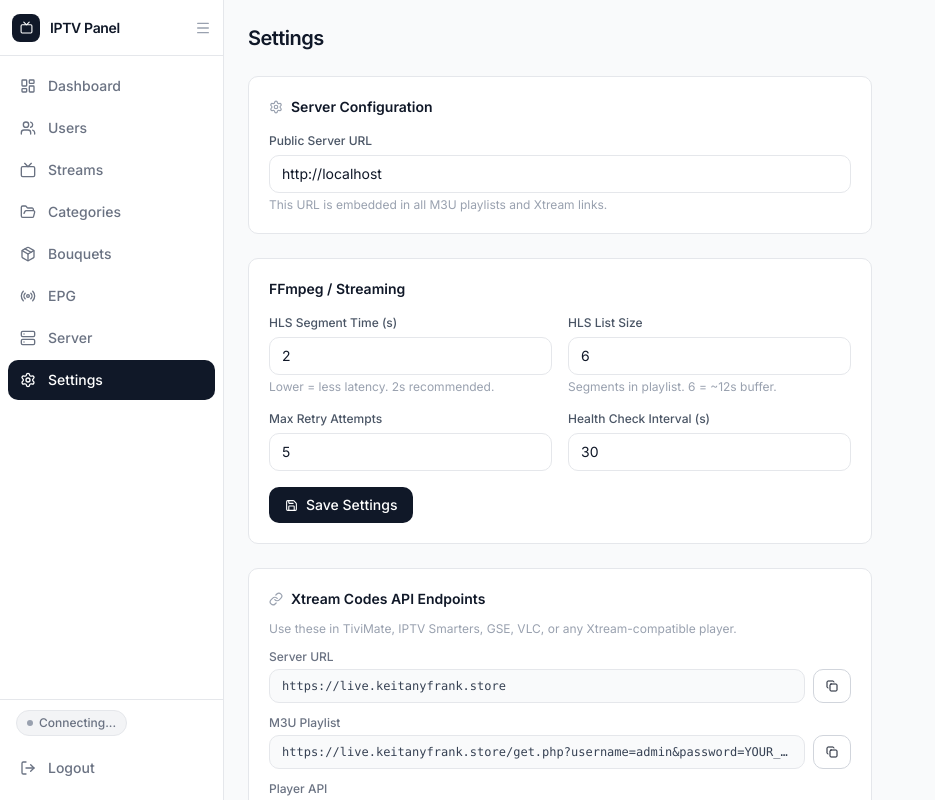
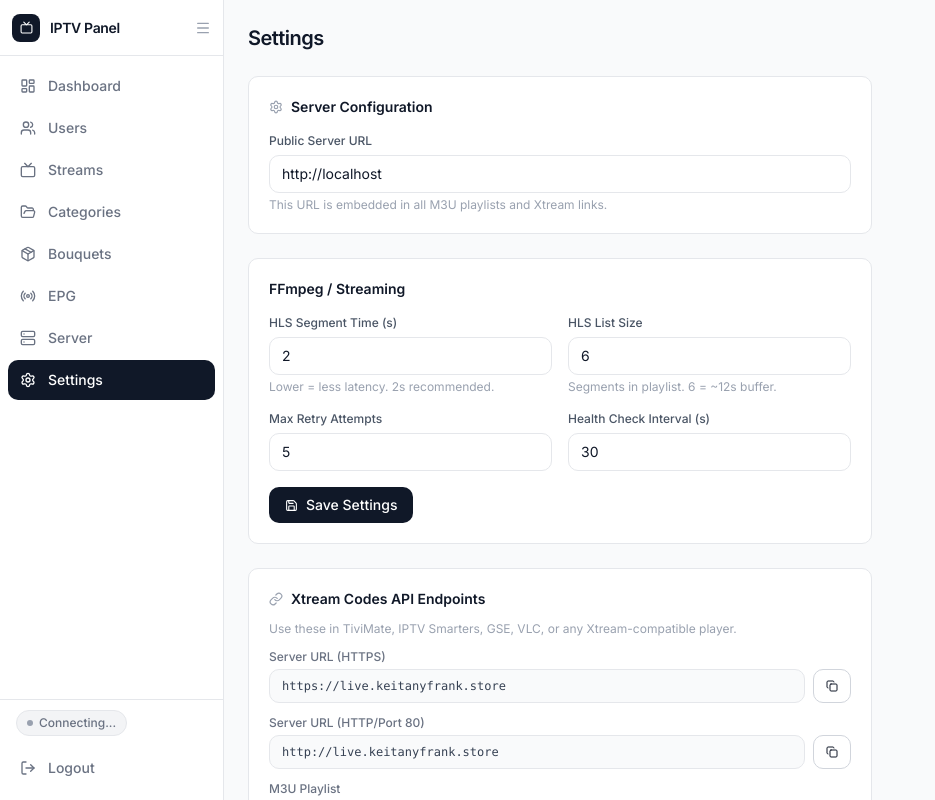
Before and after one commit to justkeitany/Kobe_stores, a React (Vite) app in the folder frontend/: page /settings in a window 1280 px wide. Shown: the whole page, without its empty margins (0-935 px from the left). Built offline with nearby package versions, Linux system fonts and the light colour scheme; no server answers; sample sign-in values are in the browser's storage.

Commit message:
fix: use http port 80 for Xtream player URLs, port shown in credentials preview

```diff
--- a/frontend/src/pages/Dashboard.tsx
+++ b/frontend/src/pages/Dashboard.tsx
@@ -188,7 +188,6 @@ function MetricChart({ label, value, sub, dataKey, data, color }: {
 
 /* ── Quick Access Links ──────────────────────────────────────── */
 function QuickAccessLinks() {
-  const base = "https://live.keitanyfrank.store";
   const [copiedKey, setCopiedKey] = useState<string | null>(null);
 
   function copy(key: string, value: string) {
@@ -198,13 +197,15 @@ function QuickAccessLinks() {
     setTimeout(() => setCopiedKey(null), 2000);
   }
 
+  const playerBase = "http://live.keitanyfrank.store";
+
   const links = [
-    { key: "panel",      label: "Admin Panel",       desc: "This dashboard",                          value: base },
-    { key: "xtream",     label: "Xtream Server URL",  desc: "Enter in TiviMate / Smarters / GSE",     value: base },
-    { key: "m3u",        label: "M3U Playlist",       desc: "Direct playlist URL for VLC, Kodi etc.", value: `${base}/get.php?username=admin&password=YOUR_PASS&type=m3u_plus` },
-    { key: "xmltv",      label: "XMLTV / EPG",        desc: "Electronic programme guide URL",         value: `${base}/xmltv.php?username=admin&password=YOUR_PASS` },
-    { key: "player_api", label: "Player API",         desc: "Xtream Codes authentication endpoint",   value: `${base}/player_api.php?username=admin&password=YOUR_PASS` },
-    { key: "live",       label: "Live Stream",        desc: "Stream delivery URL pattern",            value: `${base}/live/admin/YOUR_PASS/{stream_id}.m3u8` },
+    { key: "panel",      label: "Admin Panel",       desc: "This dashboard",                               value: "https://tv.keitanyfrank.store" },
+    { key: "xtream",     label: "Xtream Server URL",  desc: "Server: live.keitanyfrank.store  Port: 80",   value: playerBase },
+    { key: "m3u",        label: "M3U Playlist",       desc: "Direct playlist URL for VLC, Kodi etc.",      value: `${playerBase}/get.php?username=admin&password=YOUR_PASS&type=m3u_plus` },
+    { key: "xmltv",      label: "XMLTV / EPG",        desc: "Electronic programme guide URL",              value: `${playerBase}/xmltv.php?username=admin&password=YOUR_PASS` },
+    { key: "player_api", label: "Player API",         desc: "Xtream Codes authentication endpoint",        value: `${playerBase}/player_api.php?username=admin&password=YOUR_PASS` },
+    { key: "live",       label: "Live Stream",        desc: "Stream delivery URL pattern",                 value: `${playerBase}/live/admin/YOUR_PASS/{stream_id}.m3u8` },
   ];
 
   return (
--- a/frontend/src/pages/SettingsPage.tsx
+++ b/frontend/src/pages/SettingsPage.tsx
@@ -74,6 +74,7 @@ export default function SettingsPage() {
   }
 
   const base = "https://live.keitanyfrank.store";
+  const playerBase = "http://live.keitanyfrank.store";
 
   return (
     <div className="p-6 space-y-6 max-w-2xl">
@@ -136,11 +137,12 @@ export default function SettingsPage() {
         <p className="text-xs text-gray-400">
           Use these in TiviMate, IPTV Smarters, GSE, VLC, or any Xtream-compatible player.
         </p>
-        <EndpointRow label="Server URL"   value={base} onCopy={copy} />
-        <EndpointRow label="M3U Playlist" value={`${base}/get.php?username=admin&password=YOUR_PASS&type=m3u_plus`} onCopy={copy} />
-        <EndpointRow label="Player API"   value={`${base}/player_api.php?username=admin&password=YOUR_PASS`} onCopy={copy} />
-        <EndpointRow label="XMLTV EPG"    value={`${base}/xmltv.php?username=admin&password=YOUR_PASS`} onCopy={copy} />
-        <EndpointRow label="Live Stream"  value={`${base}/live/admin/YOUR_PASS/{stream_id}.m3u8`} onCopy={copy} />
+        <EndpointRow label="Server URL (HTTPS)"   value={base} onCopy={copy} />
+        <EndpointRow label="Server URL (HTTP/Port 80)" value={playerBase} onCopy={copy} />
+        <EndpointRow label="M3U Playlist" value={`${playerBase}/get.php?username=admin&password=YOUR_PASS&type=m3u_plus`} onCopy={copy} />
+        <EndpointRow label="Player API"   value={`${playerBase}/player_api.php?username=admin&password=YOUR_PASS`} onCopy={copy} />
+        <EndpointRow label="XMLTV EPG"    value={`${playerBase}/xmltv.php?username=admin&password=YOUR_PASS`} onCopy={copy} />
+        <EndpointRow label="Live Stream"  value={`${playerBase}/live/admin/YOUR_PASS/{stream_id}.m3u8`} onCopy={copy} />
       </div>
 
       {/* ── Change Password ───────────────────────────────────── */}
--- a/frontend/src/pages/UsersPage.tsx
+++ b/frontend/src/pages/UsersPage.tsx
@@ -124,7 +124,8 @@ function UserRow({ user: u, onEdit, onDelete, onToggle }: {
 }) {
   const [showPass, setShowPass] = useState(false);
   const [copiedKey, setCopiedKey] = useState<string | null>(null);
-  const streamBase = "https://live.keitanyfrank.store";
+
+  const streamBaseHttp = "http://live.keitanyfrank.store";  // port 80 for players that need http+port
 
   function copy(key: string, text: string) {
     navigator.clipboard.writeText(text);
@@ -133,8 +134,8 @@ function UserRow({ user: u, onEdit, onDelete, onToggle }: {
     setTimeout(() => setCopiedKey(null), 2000);
   }
 
-  const xtreamUrl = `${streamBase}/player_api.php?username=${u.username}&password=${u.password}`;
-  const m3uUrl = `${streamBase}/get.php?username=${u.username}&password=${u.password}&type=m3u_plus`;
+  const xtreamUrl = `${streamBaseHttp}/player_api.php?username=${u.username}&password=${u.password}`;
+  const m3uUrl = `${streamBaseHttp}/get.php?username=${u.username}&password=${u.password}&type=m3u_plus`;
 
   const isExpired = u.expires_at ? new Date(u.expires_at) < new Date() : false;
 
@@ -254,7 +255,7 @@ function UserModal({ user, onClose, onSaved }: {
     queryFn: () => api.get("/bouquets").then((r) => r.data),
   });
 
-  const streamBase = "https://live.keitanyfrank.store";
+
 
   function generatePassword() {
     const chars = "abcdefghijklmnopqrstuvwxyz0123456789";
@@ -394,12 +395,13 @@ function UserModal({ user, onClose, onSaved }: {
             <p className="text-xs font-medium text-gray-600 mb-2 flex items-center gap-1.5">
               <Key size={12} /> Xtream Credentials Preview
             </p>
-            <PreviewRow label="Server"   value={streamBase} />
+            <PreviewRow label="Server"   value="http://live.keitanyfrank.store" />
+            <PreviewRow label="Port"     value="80" />
             <PreviewRow label="Username" value={username} />
             <PreviewRow label="Password" value={password} />
             <PreviewRow
               label="M3U URL"
-              value={`${streamBase}/get.php?username=${username}&password=${password}&type=m3u_plus`}
+              value={`http://live.keitanyfrank.store/get.php?username=${username}&password=${password}&type=m3u_plus`}
             />
           </div>
         )}
```
